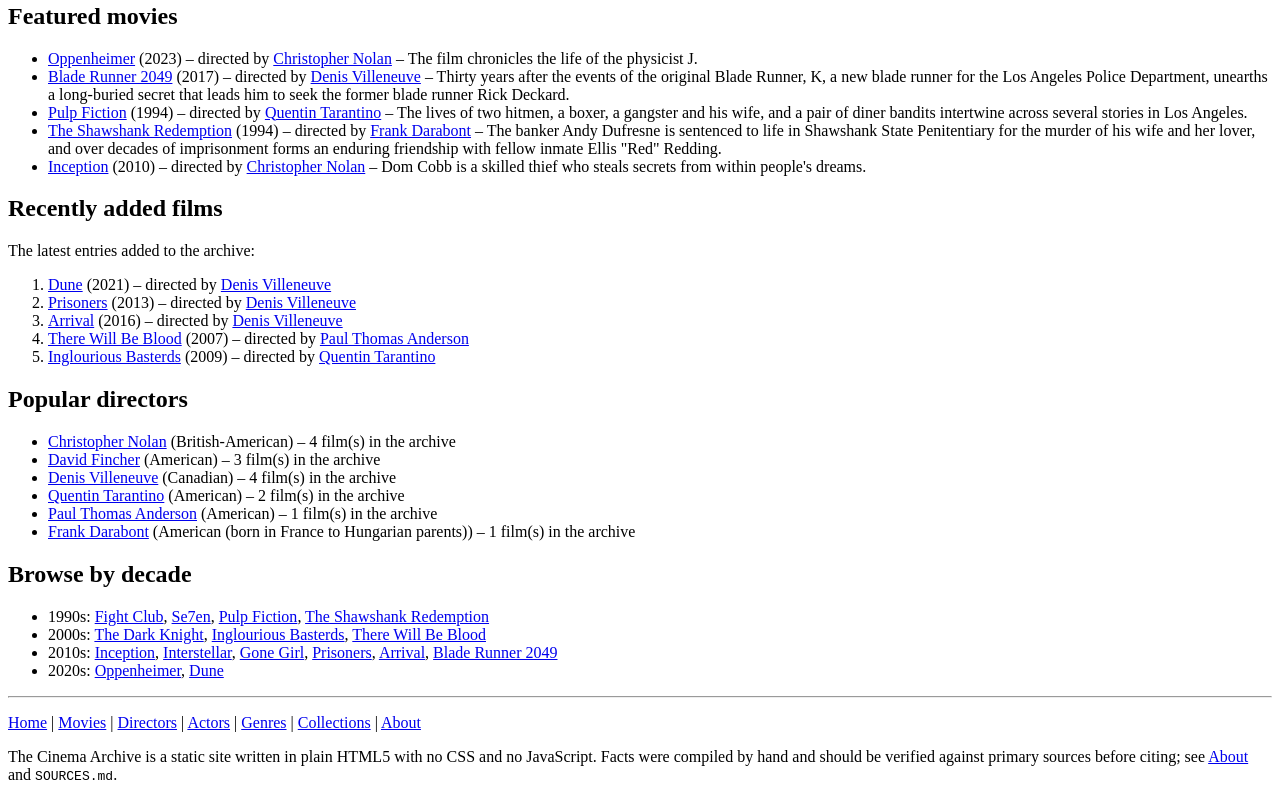
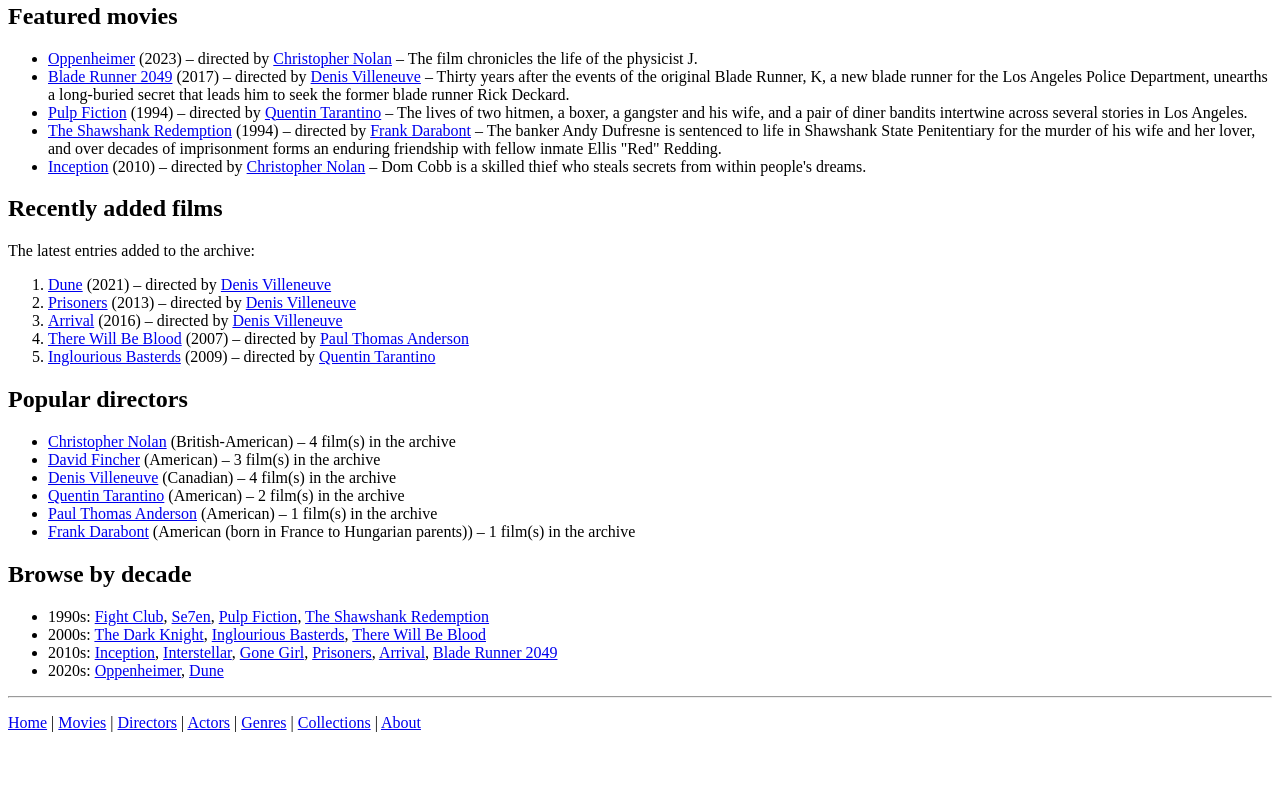
Before and after one commit to kidusk12/Cinema_Encyclopedia, a plain HTML site: page index.html in a window 1280 px wide. Shown: the part 420-1220 px from the top of the page. After the commit the page ends 1168 px from the top, so only its background shows below. Drawn offline with Linux system fonts and the light colour scheme.

Commit message:
Remove description paragraph from footer
Removed a paragraph about the Cinema Archive from the footer.

```diff
--- a/index.html
+++ b/index.html
@@ -61,7 +61,6 @@
 <footer>
 <hr>
 <nav aria-label="Footer navigation"><p><a href="index.html">Home</a> | <a href="movies.html">Movies</a> | <a href="directors.html">Directors</a> | <a href="actors.html">Actors</a> | <a href="genres.html">Genres</a> | <a href="collections.html">Collections</a> | <a href="about.html">About</a></p></nav>
-<p>The Cinema Archive is a static site written in plain HTML5 with no CSS and no JavaScript. Facts were compiled by hand and should be verified against primary sources before citing; see <a href="about.html">About</a> and <code>SOURCES.md</code>.</p>
 </footer>
 </body>
 </html>
```
